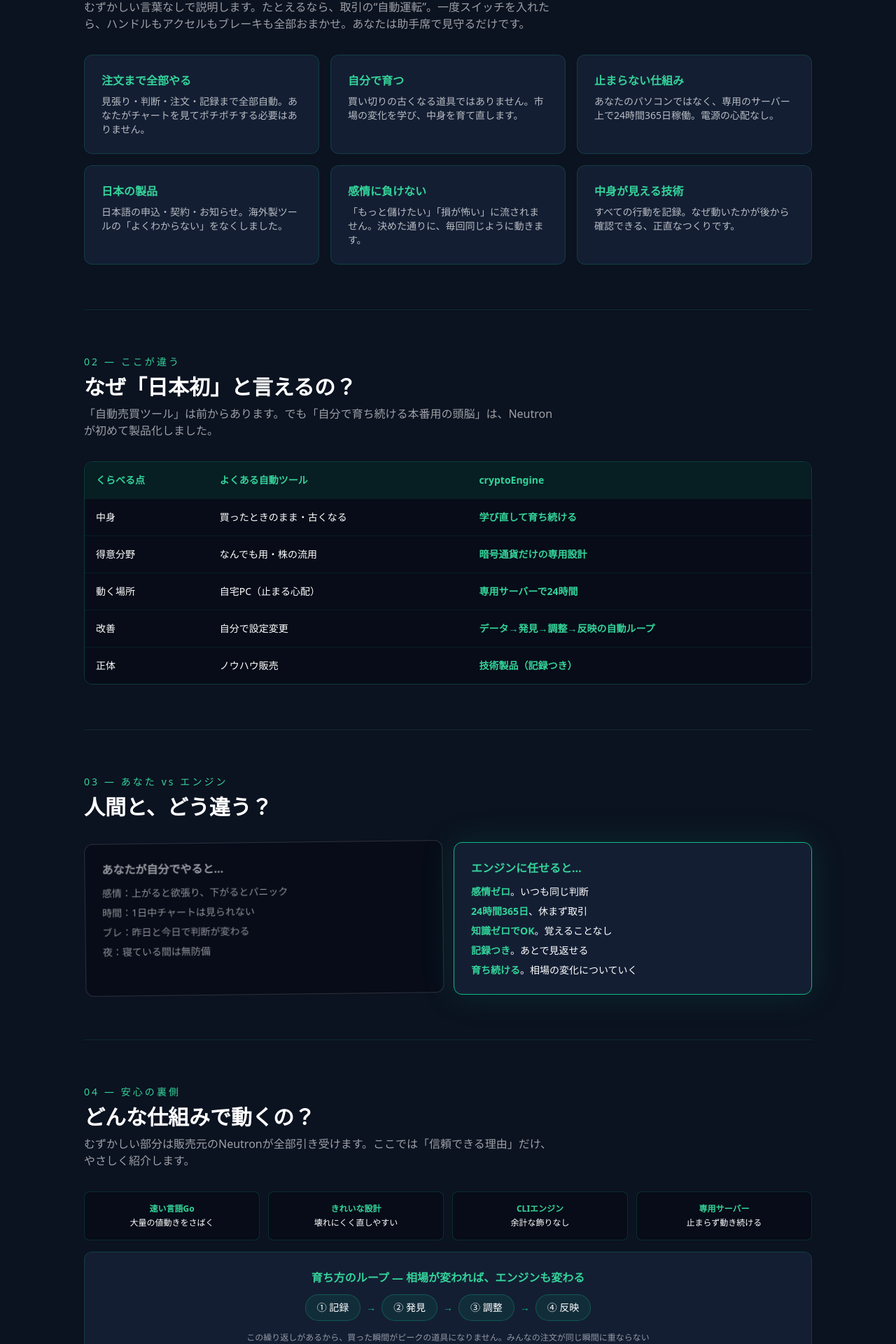
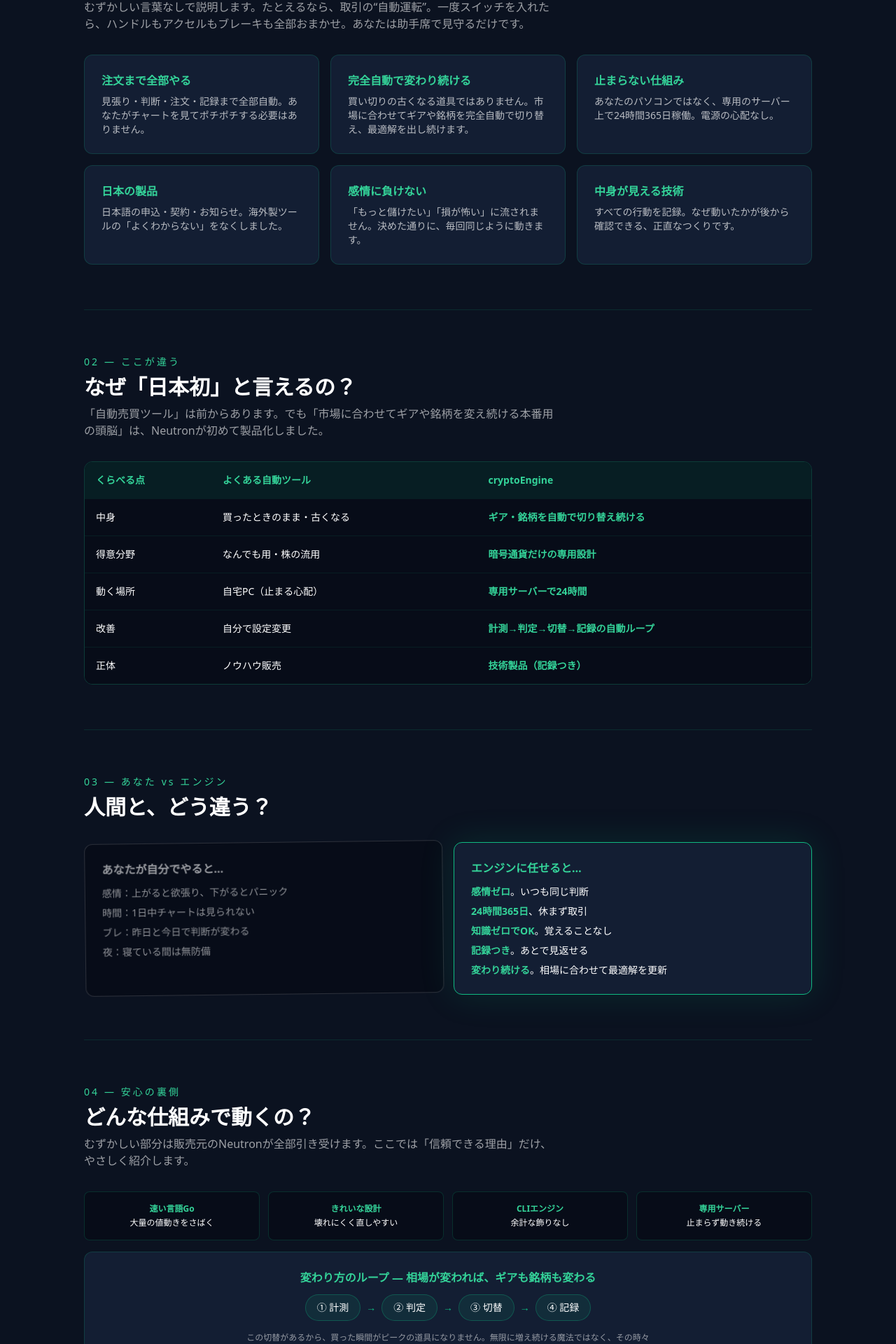
Before and after one commit to Hisashi9899/Neutron_HP, a Next.js app: page /crypto-engine in a window 1280 px wide. Shown: the part 891-2811 px from the top of the page at 70% size. Built offline with nearby package versions, Linux system fonts and the light colour scheme.

Commit message:
育成誤解を排除し完全自動可変式へ統一 + SEO公開

```diff
--- a/app/crypto-engine/page.tsx
+++ b/app/crypto-engine/page.tsx
@@ -85,7 +85,7 @@
           <Reveal kind="gravity" className="grid gap-4 md:grid-cols-3">
             {[
               ["注文まで全部やる", "見張り・判断・注文・記録まで全部自動。あなたがチャートを見てポチポチする必要はありません。"],
-              ["自分で育つ", "買い切りの古くなる道具ではありません。市場の変化を学び、中身を育て直します。"],
+              ["完全自動で変わり続ける", "買い切りの古くなる道具ではありません。市場に合わせてギアや銘柄を完全自動で切り替え、最適解を出し続けます。"],
               ["止まらない仕組み", "あなたのパソコンではなく、専用のサーバー上で24時間365日稼働。電源の心配なし。"],
               ["日本の製品", "日本語の申込・契約・お知らせ。海外製ツールの「よくわからない」をなくしました。"],
               ["感情に負けない", "「もっと儲けたい」「損が怖い」に流されません。決めた通りに、毎回同じように動きます。"],
@@ -100,17 +100,17 @@
 
         {/* 3 日本初 */}
         <section className="border-b border-accent/15 py-16">
-          <Reveal kind="left"><H2 no="02 — ここが違う" title="なぜ「日本初」と言えるの？" lead="「自動売買ツール」は前からあります。でも「自分で育ち続ける本番用の頭脳」は、Neutronが初めて製品化しました。" /></Reveal>
+          <Reveal kind="left"><H2 no="02 — ここが違う" title="なぜ「日本初」と言えるの？" lead="「自動売買ツール」は前からあります。でも「市場に合わせてギアや銘柄を変え続ける本番用の頭脳」は、Neutronが初めて製品化しました。" /></Reveal>
           <Reveal kind="right" className="overflow-x-auto rounded-xl border border-accent/25">
             <table className="w-full min-w-[560px] bg-navy-950 text-sm">
               <thead><tr className="bg-accent/10 text-accent-soft">
                 <th className="p-4 text-left">くらべる点</th><th className="p-4 text-left">よくある自動ツール</th><th className="p-4 text-left">cryptoEngine</th>
               </tr></thead>
               <tbody className="[&_td]:border-t [&_td]:border-accent/10 [&_td]:p-4">
-                <tr><td>中身</td><td>買ったときのまま・古くなる</td><td className="font-bold text-accent-soft">学び直して育ち続ける</td></tr>
+                <tr><td>中身</td><td>買ったときのまま・古くなる</td><td className="font-bold text-accent-soft">ギア・銘柄を自動で切り替え続ける</td></tr>
                 <tr><td>得意分野</td><td>なんでも用・株の流用</td><td className="font-bold text-accent-soft">暗号通貨だけの専用設計</td></tr>
                 <tr><td>動く場所</td><td>自宅PC（止まる心配）</td><td className="font-bold text-accent-soft">専用サーバーで24時間</td></tr>
-                <tr><td>改善</td><td>自分で設定変更</td><td className="font-bold text-accent-soft">データ→発見→調整→反映の自動ループ</td></tr>
+                <tr><td>改善</td><td>自分で設定変更</td><td className="font-bold text-accent-soft">計測→判定→切替→記録の自動ループ</td></tr>
                 <tr><td>正体</td><td>ノウハウ販売</td><td className="font-bold text-accent-soft">技術製品（記録つき）</td></tr>
               </tbody>
             </table>
@@ -127,7 +127,7 @@
             </Reveal>
             <Reveal kind="right" className="rounded-xl border border-accent bg-navy-800 p-6 shadow-[0_0_50px_rgba(16,185,129,.15)]">
               <h3 className="mb-3 font-bold text-accent-soft">エンジンに任せると…</h3>
-              <ul className="space-y-2 text-sm"><li><b className="text-accent-soft">感情ゼロ</b>。いつも同じ判断</li><li><b className="text-accent-soft">24時間365日</b>、休まず取引</li><li><b className="text-accent-soft">知識ゼロでOK</b>。覚えることなし</li><li><b className="text-accent-soft">記録つき</b>。あとで見返せる</li><li><b className="text-accent-soft">育ち続ける</b>。相場の変化についていく</li></ul>
+              <ul className="space-y-2 text-sm"><li><b className="text-accent-soft">感情ゼロ</b>。いつも同じ判断</li><li><b className="text-accent-soft">24時間365日</b>、休まず取引</li><li><b className="text-accent-soft">知識ゼロでOK</b>。覚えることなし</li><li><b className="text-accent-soft">記録つき</b>。あとで見返せる</li><li><b className="text-accent-soft">変わり続ける</b>。相場に合わせて最適解を更新</li></ul>
             </Reveal>
           </div>
         </section>
@@ -141,16 +141,16 @@
             ))}
           </Reveal>
           <Reveal className="mt-4 rounded-xl border border-accent/20 bg-navy-800 p-6 text-center">
-            <h3 className="font-bold text-accent-soft">育ち方のループ — 相場が変われば、エンジンも変わる</h3>
+            <h3 className="font-bold text-accent-soft">変わり方のループ — 相場が変われば、ギアも銘柄も変わる</h3>
             <div className="mt-3 flex flex-wrap items-center justify-center gap-2 text-sm">
-              {[["① 記録", "値動きを集める"], ["② 発見", "より良い形を探す"], ["③ 調整", "安全に試す"], ["④ 反映", "本番に採用"]].map(([s, d], i, a) => (
+              {[["① 計測", "値動きを集める"], ["② 判定", "より良い形を探す"], ["③ 切替", "安全に試す"], ["④ 記録", "本番に採用"]].map(([s, d], i, a) => (
                 <span key={s} className="flex items-center gap-2">
                   <span className="rounded-full border border-accent/30 bg-accent/10 px-4 py-2" title={d}>{s}</span>
                   {i < a.length - 1 && <i className="not-italic text-accent">→</i>}
                 </span>
               ))}
             </div>
-            <p className="mx-auto mt-4 max-w-xl text-xs text-white/55">この繰り返しがあるから、買った瞬間がピークの道具になりません。みんなの注文が同じ瞬間に重ならない工夫も入っています。</p>
+            <p className="mx-auto mt-4 max-w-xl text-xs text-white/55">この切替があるから、買った瞬間がピークの道具になりません。無限に増え続ける魔法ではなく、その時々の最適解を選び直す仕組みです。みんなの注文が同じ瞬間に重ならない工夫も入っています。</p>
           </Reveal>
         </section>
 
@@ -283,7 +283,7 @@
             <Reveal kind="right" className="float-card rounded-2xl border border-accent/25 bg-navy-950 p-8">
               <span className="rounded-full border border-accent/30 bg-accent/15 px-3 py-1 text-[11px] tracking-widest text-accent-soft">毎月 — 利用料（サーバー代込み）</span>
               <div className="my-2 text-4xl font-extrabold">¥25,000<span className="text-sm"> /月</span></div>
-              <p className="text-sm text-white/70">利用・育成・見守り・お知らせ・領収書・自動更新ぜんぶ込み。</p>
+              <p className="text-sm text-white/70">利用・自動切替・見守り・お知らせ・領収書・自動更新ぜんぶ込み。</p>
             </Reveal>
           </div>
         </section>
@@ -312,7 +312,7 @@
               <li>■ 暗号通貨の値段は動きます。元本や利益のお約束はできません。</li>
               <li>■ 過去の成績が、未来も同じとは限りません。</li>
               <li>■ 「絶対に儲かる」とは言いません。それは本当ではないからです。</li>
-              <li>■ お約束するのは「いつも同じ判断・ぜんぶ記録・育て続けること」の3つです。</li>
+              <li>■ お約束するのは「いつも同じ判断・ぜんぶ記録・相場に合わせて選び直すこと」の3つです。</li>
             </ul>
             <div className="mt-6 rounded-xl border border-accent/25 bg-navy-950 p-6">
               <strong className="text-accent-soft">お申込後の流れ（ぜんぶ自動）</strong>
--- a/app/layout.tsx
+++ b/app/layout.tsx
@@ -19,8 +19,8 @@
 export const metadata: Metadata = {
   title: "Neutron — 中性子星の密度・真理・美を、プロダクトに。",
   description:
-    "Neutron公式サイト。プロダクト「cryptoEngine（日本初の国産・完全自動・自己改善型トレードエンジン）」を販売しています。",
-  robots: { index: false, follow: false }, // 公開テスト段階：告知開始時に外す
+    "Neutron公式サイト。プロダクト「cryptoEngine（日本初の国産・完全自動可変式トレードエンジン。市場に合わせてギアや銘柄を切り替え、最適解を出し続ける）」を販売しています。",
+  robots: { index: true, follow: true },
 };
 
 export default function RootLayout({ children }: { children: React.ReactNode }) {
--- a/app/page.tsx
+++ b/app/page.tsx
@@ -88,12 +88,12 @@
             <a href="/crypto-engine" className="float-card block rounded-2xl border border-gold/40 bg-gradient-to-br from-deep2 via-ink to-navy-900 p-8 md:p-12">
               <div className="flex flex-wrap items-center gap-3">
                 <span className="rounded-full border border-accent/50 bg-accent/10 px-4 py-1 text-[11px] font-bold tracking-widest text-accent-soft">● 先行予約受付中</span>
-                <span className="text-[11px] tracking-phi text-paper/50">日本初・国産・完全自動・自己改善型</span>
+                <span className="text-[11px] tracking-phi text-paper/50">日本初・国産・完全自動可変式</span>
               </div>
               <h3 className="mt-4 text-3xl font-extrabold md:text-4xl">cryptoEngine</h3>
               <p className="mt-3 max-w-2xl text-sm text-paper/70 md:text-base">
                 あなたの代わりに24時間365日、取引し続ける“トレードの頭脳”。
-                感情に流されず、市場の変化に合わせて自分を育て直します。くわしくは専用ページへ。
+                市場に合わせてギアや銘柄を完全自動で切り替え、最適解を出し続けます。くわしくは専用ページへ。
               </p>
               <span className="btn-gold cta-shine mt-7 inline-block rounded-md px-8 py-3 font-bold">cryptoEngineのページへ →</span>
             </a>
```
Also changed, not shown: 1 other file (tests, documents, lock files or other folders).
